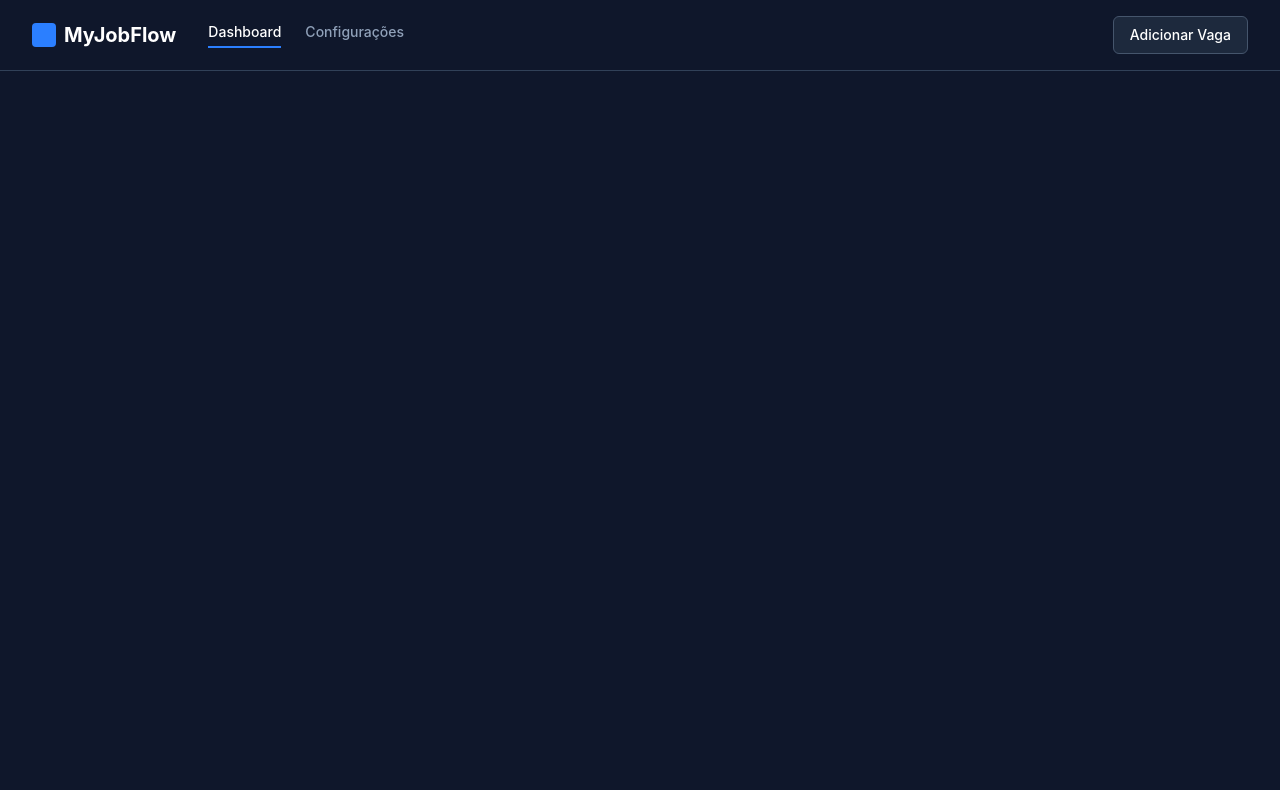
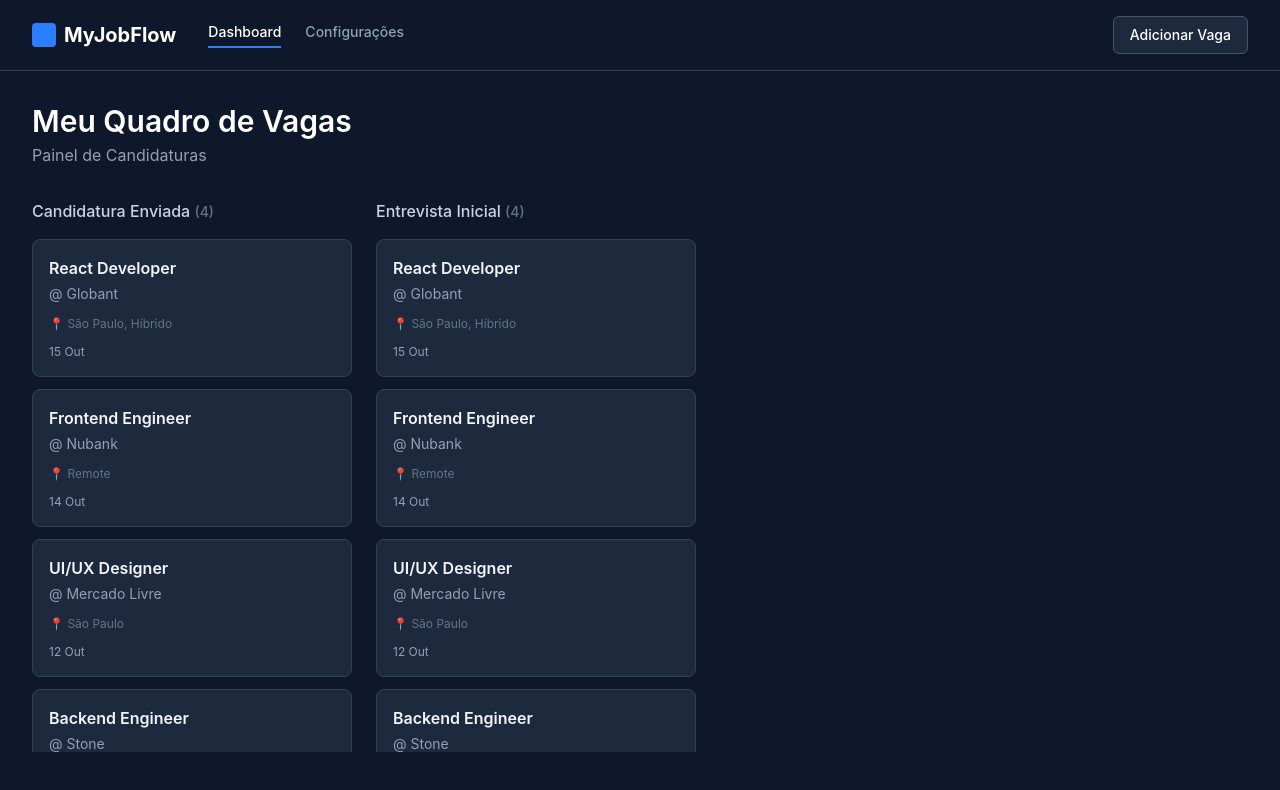
Before and after one commit to NicolasES/my-job-flow, a React (Vite) app in the folder my-job-flow/: page / in a window 1280 px wide. Shown: the top 790 px of the page. Built offline with nearby package versions, Linux system fonts and the light colour scheme.

Commit message:
feat: implement initial Kanban dashboard with JobCard and KanbanColumn components

```diff
--- a/my-job-flow/src/App.tsx
+++ b/my-job-flow/src/App.tsx
@@ -1,7 +1,10 @@
 import MainLayout from "./layouts/MainLayout"
+import Dashboard from "./pages/Dashboard"
 
 function App() {
-  return <MainLayout />
+  return <MainLayout>
+    <Dashboard />
+  </MainLayout>
 }
 
 export default App
--- /dev/null
+++ b/my-job-flow/src/components/JobCard.tsx
@@ -0,0 +1,21 @@
+export interface JobCardProps {
+    title: string;
+    company: string;
+    location: string;
+    date: string;
+}
+
+export function JobCard({ title, company, location, date }: JobCardProps) {
+    return (
+        <div className="bg-slate-800 p-4 rounded-lg border border-slate-700 hover:border-slate-600 cursor-pointer transition-colors">
+            <h3 className="font-semibold text-slate-100">{title}</h3>
+            <p className="text-sm text-slate-400 mt-1">@ {company}</p>
+            <div className="flex items-center gap-2 mt-3 text-xs text-slate-500">
+                <span>📍 {location}</span>
+            </div>
+            <div className="mt-3 text-xs text-slate-400">
+                {date}
+            </div>
+        </div>
+    )
+}
--- /dev/null
+++ b/my-job-flow/src/components/KanbanColumn.tsx
@@ -0,0 +1,32 @@
+import { JobCard, type JobCardProps } from "./JobCard";
+
+interface KanbanColumnProps {
+    title: string;
+    jobs: Array<{ id: number } & JobCardProps>
+}
+
+export function KanbanColumn({ title, jobs }: KanbanColumnProps) {
+    return (
+        <div className="min-w-[320px] max-w-[320px] flex flex-col gap-4">
+            <div className="flex items-center justify-between">
+                <h2 className="font-medium text-slate-300">{title} <span className="text-slate-500 text-sm">({jobs.length})</span></h2>
+            </div>
+
+            {/* Container dos Cards da Coluna */}
+            <div className="flex-1 overflow-y-auto custom-scrollbar flex flex-col gap-3">
+
+                {jobs.map((job) => (
+                    <JobCard
+                        key={job.id}
+                        title={job.title}
+                        company={job.company}
+                        location={job.location}
+                        date={job.date}
+                    />
+                ))}
+
+            </div>
+
+        </div>
+    )
+}
--- a/my-job-flow/src/index.css
+++ b/my-job-flow/src/index.css
@@ -1 +1,30 @@
 @import "tailwindcss";
+
+@layer utilities {
+
+  /* Largura da barra */
+  .custom-scrollbar::-webkit-scrollbar {
+    width: 6px;
+    height: 6px;
+  }
+
+  /* Fundo da trilha da barra (opcional, pode ser transparente) */
+  .custom-scrollbar::-webkit-scrollbar-track {
+    background: transparent;
+  }
+
+  /* O "polegar" (a parte que se move) */
+  .custom-scrollbar::-webkit-scrollbar-thumb {
+    background-color: rgba(156, 163, 175, 0.5);
+    /* Cinza translúcido */
+    border-radius: 20px;
+    /* Deixa arredondado */
+    border: 1px solid transparent;
+  }
+
+  /* Mudança de cor ao passar o mouse */
+  .custom-scrollbar::-webkit-scrollbar-thumb:hover {
+    background-color: rgba(107, 114, 128, 0.8);
+    /* Fica um pouco mais escuro no hover */
+  }
+}
--- /dev/null
+++ b/my-job-flow/src/pages/Dashboard.tsx
@@ -0,0 +1,35 @@
+import { KanbanColumn } from "../components/KanbanColumn";
+
+
+const mockJobs = [
+    { id: 1, title: "React Developer", company: "Globant", location: "São Paulo, Híbrido", date: "15 Out" },
+    { id: 2, title: "Frontend Engineer", company: "Nubank", location: "Remote", date: "14 Out" },
+    { id: 3, title: "UI/UX Designer", company: "Mercado Livre", location: "São Paulo", date: "12 Out" },
+    { id: 4, title: "Backend Engineer", company: "Stone", location: "São Paulo", date: "11 Out" },
+];
+
+
+function Dashboard() {
+    return (
+        <div className="flex flex-col h-full p-8">
+            {/* header */}
+            <div className="mb-8">
+                <h1 className="text-3xl font-semibold text-white">Meu Quadro de Vagas</h1>
+                <p className="text-slate-400 mt-1">Painel de Candidaturas</p>
+            </div>
+
+            {/* Container do Kanban (Rola para o lado se houver muitas colunas) */}
+            <div className="flex-1 overflow-x-auto custom-scrollbar flex gap-6 pb-4">
+
+                {/* EXEMPLO DE COLUNA 1 */}
+                <KanbanColumn jobs={mockJobs} title="Candidatura Enviada" />
+
+                {/* EXEMPLO DE COLUNA 2 */}
+                <KanbanColumn jobs={mockJobs} title="Entrevista Inicial" />
+
+            </div>
+        </div>
+    )
+}
+
+export default Dashboard
```
